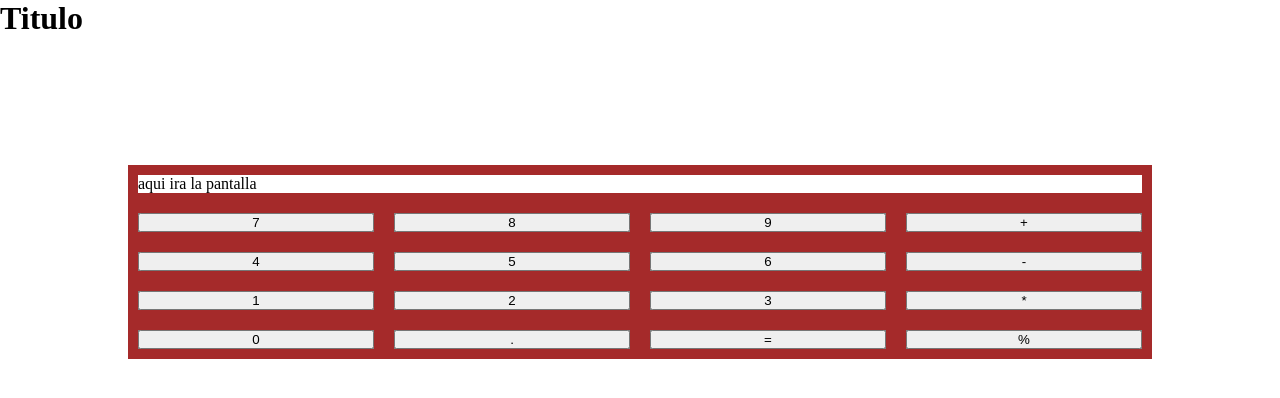
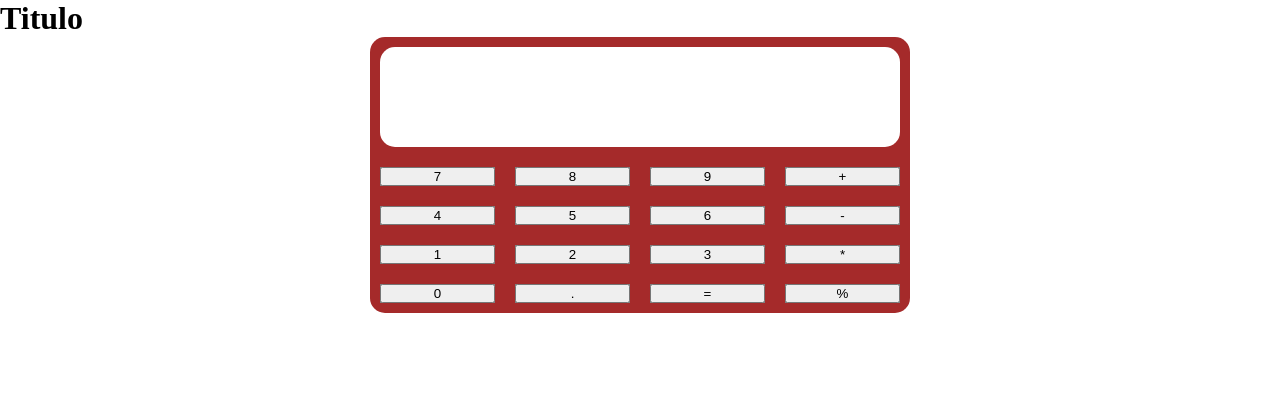
Before and after one commit to Guzmansrz/trabajoEntornos, a plain HTML site: page index.html in a window 1280 px wide. Drawn offline with Linux system fonts and the light colour scheme.

Commit message:
Mas cambios

```diff
--- a/index.html
+++ b/index.html
@@ -13,7 +13,7 @@
     <div id="cuerpo" >
 
       <div id="pantalla">
-        aqui ira la pantalla
+
 
       </div>
 
--- a/styles.css
+++ b/styles.css
@@ -12,6 +12,9 @@
 #pantalla{
   margin: 10px;
   background-color: white;
+  border-radius: 15px;
+  height: 100px;
+
 }
 
 #cuerpo{
@@ -19,7 +22,9 @@
   display: flex;
   flex-direction: column;
   background-color: brown;
-  margin: 10%;
+  margin: 5%;
+
+  border-radius: 15px;
 }
 
 
@@ -128,3 +133,20 @@ button{
 
 
 }
+
+
+@media(max-width:300px){
+
+  #cuerpo{
+    width: 270px;
+  }
+}
+
+
+@media(min-width:600px){
+
+  #cuerpo{
+    width: 540px;
+    margin: auto;
+  }
+}
```
